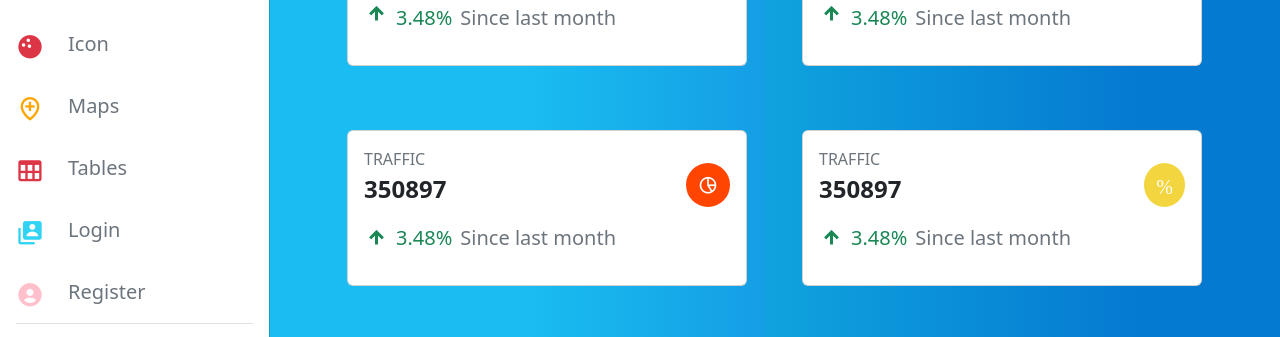
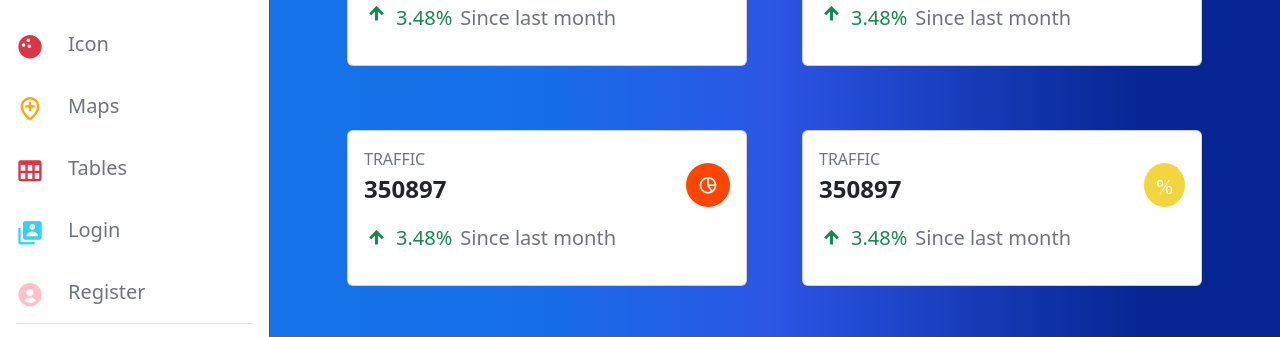
Before and after one commit to Sidra111Babar/dashBoard, a plain HTML site: page index.html in a window 1280 px wide. Shown: the part 243-580 px from the top of the page. Drawn offline with nearby package versions, Linux system fonts and the light colour scheme.

Commit message:
style.css

```diff
--- a/style.css
+++ b/style.css
@@ -136,7 +136,7 @@ body{
     vertical-align: middle;
 }
 .backgroundColor{
-    background: linear-gradient(90deg, rgba(25,189,241,1) 26%, rgba(21,158,229,1) 49%, rgba(15,162,222,1) 50%, rgba(5,122,209,1) 86%);
+    background: linear-gradient(90deg, rgba(22,115,233,1) 0%, rgba(22,111,233,1) 26%, rgba(43,85,230,1) 50%, rgba(7,38,148,1) 86%);
 }
 @media screen and (max-width: 768px){
     .wishlistbtn{
```
